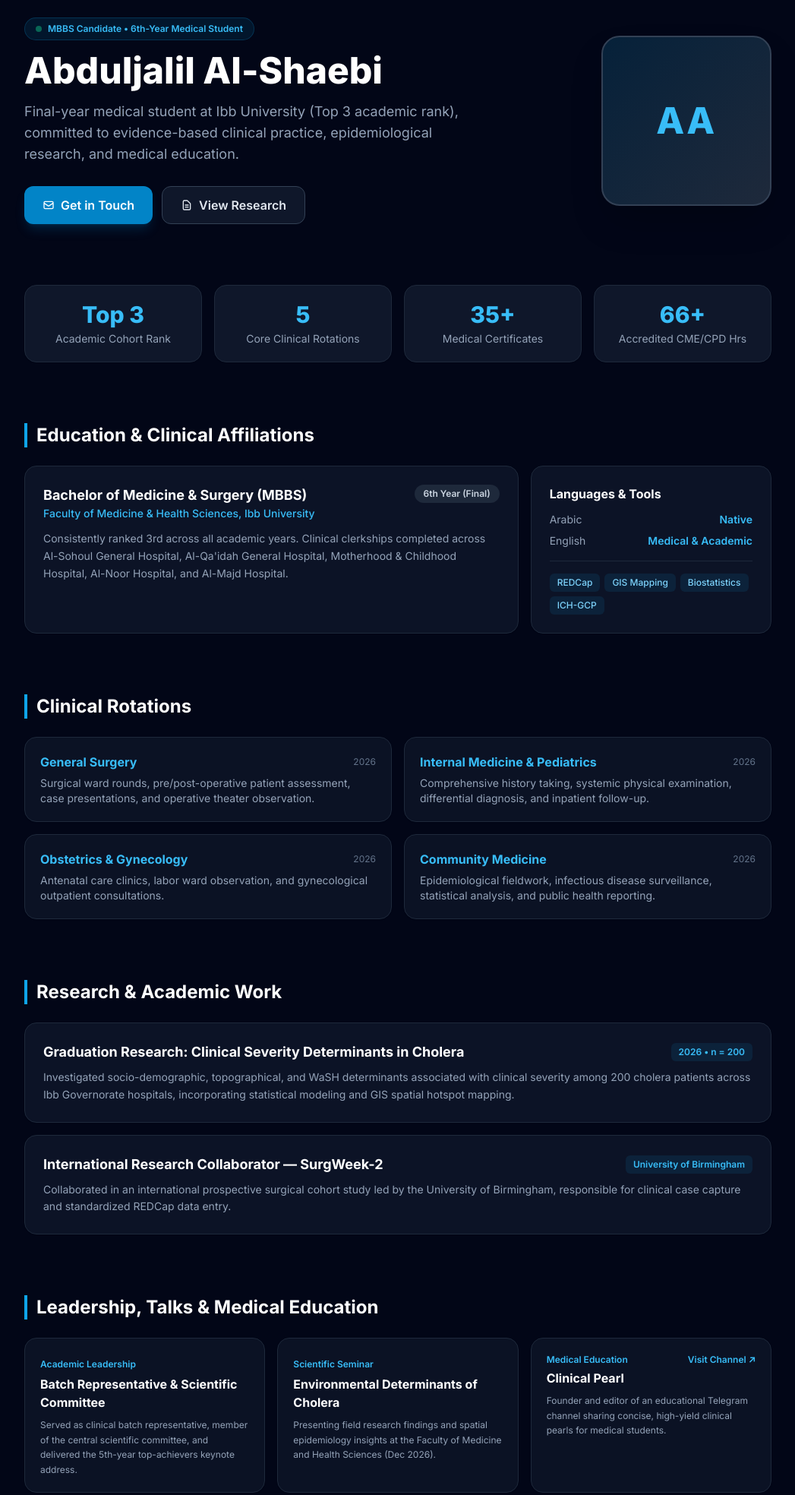
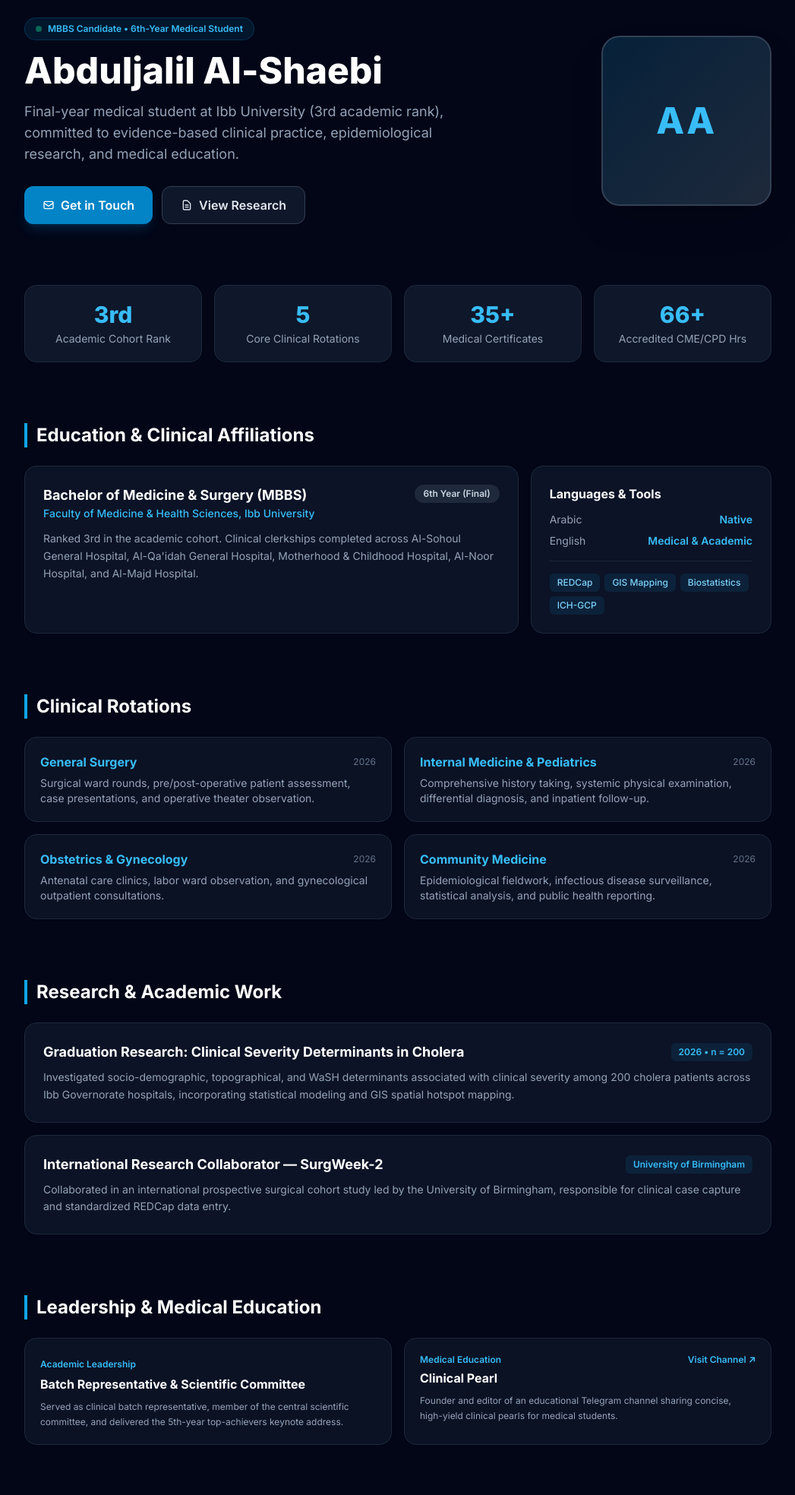
Before and after one commit to Abduljalil-CV/Abduljalil-CV, a plain HTML site: page index.html in a window 1280 px wide. Shown: the part 120-2088 px from the top of the page at 76% size, without its empty margins (116-1163 px from the left). Drawn offline with nearby package versions, Linux system fonts and the light colour scheme.

Commit message:
Update index.html

```diff
--- a/index.html
+++ b/index.html
@@ -4,12 +4,12 @@
   <meta charset="UTF-8" />
   <meta name="viewport" content="width=device-width, initial-scale=1.0" />
   <title>Abduljalil Al-Shaebi | MBBS Candidate & Medical Researcher</title>
-  <meta name="description" content="Official academic and clinical portfolio of Abduljalil Al-Shaebi — 6th-Year Medical Student at Ibb University, Top 3 Academic Rank, Clinical & Public Health Researcher." />
+  <meta name="description" content="Official academic and clinical portfolio of Abduljalil Al-Shaebi — 6th-Year Medical Student at Ibb University, 3rd Academic Rank, Clinical & Public Health Researcher." />
 
   <!-- Open Graph / معاينة الرابط على واتساب وتليجرام ولينكدإن -->
   <meta property="og:type" content="profile" />
   <meta property="og:title" content="Abduljalil Al-Shaebi | Medical & Research Portfolio" />
-  <meta property="og:description" content="6th-Year Medical Student (MBBS Candidate) • Top 3 Academic Rank • Public Health & Surgical Research Collaborator." />
+  <meta property="og:description" content="6th-Year Medical Student (MBBS Candidate) • 3rd Academic Rank • Public Health & Surgical Research Collaborator." />
   <meta property="og:url" content="https://abduljalil-alshaebi.vercel.app" />
   <meta name="twitter:card" content="summary" />
 
@@ -118,9 +118,9 @@
       </h1>
 
       <p class="text-slate-600 dark:text-slate-400 text-base md:text-lg leading-relaxed mb-7 max-w-xl mx-auto md:mx-0"
-         data-en="Final-year medical student at Ibb University (Top 3 academic rank), committed to evidence-based clinical practice, epidemiological research, and medical education."
+         data-en="Final-year medical student at Ibb University (3rd academic rank), committed to evidence-based clinical practice, epidemiological research, and medical education."
          data-ar="طالب طب بشري في السنة النهائية بجامعة إب (الثالث على الدفعة)، مهتم بالممارسة السريرية المبنية على البراهين، الأبحاث الوبائية، والتعليم الطبي.">
-        Final-year medical student at Ibb University (Top 3 academic rank), committed to evidence-based clinical practice, epidemiological research, and medical education.
+        Final-year medical student at Ibb University (3rd academic rank), committed to evidence-based clinical practice, epidemiological research, and medical education.
       </p>
 
       <div class="flex flex-wrap justify-center md:justify-start gap-3">
@@ -146,7 +146,7 @@
   <section class="max-w-5xl mx-auto px-5 pb-10 fade-section">
     <div class="grid grid-cols-2 md:grid-cols-4 gap-4">
       <div class="p-5 rounded-2xl bg-white dark:bg-slate-900 border border-slate-200 dark:border-slate-800 text-center shadow-sm">
-        <div class="text-2xl md:text-3xl font-extrabold text-sky-600 dark:text-sky-400" data-en="Top 3" data-ar="الثالث">Top 3</div>
+        <div class="text-2xl md:text-3xl font-extrabold text-sky-600 dark:text-sky-400" data-en="3rd" data-ar="الثالث">3rd</div>
         <div class="text-xs md:text-sm text-slate-500 dark:text-slate-400 mt-1" data-en="Academic Cohort Rank" data-ar="الترتيب على الدفعة">Academic Cohort Rank</div>
       </div>
       <div class="p-5 rounded-2xl bg-white dark:bg-slate-900 border border-slate-200 dark:border-slate-800 text-center shadow-sm">
@@ -178,9 +178,9 @@
           <span class="text-xs font-semibold px-3 py-1 rounded-full bg-slate-100 dark:bg-slate-800 text-slate-600 dark:text-slate-300" data-en="6th Year (Final)" data-ar="المستوى السادس (النهائي)">6th Year (Final)</span>
         </div>
         <p class="text-sm text-slate-600 dark:text-slate-400 leading-relaxed mt-3"
-           data-en="Consistently ranked 3rd across all academic years. Clinical clerkships completed across Al-Sohoul General Hospital, Al-Qa'idah General Hospital, Motherhood & Childhood Hospital, Al-Noor Hospital, and Al-Majd Hospital."
-           data-ar="حاصل على الترتيب الثالث على الدفعة طوال سنوات الدراسة. أتممت التدريب السريري في مستشفيات: السحول العام، القاعدة العام، الأمومة والطفولة، النور، والمجد.">
-          Consistently ranked 3rd across all academic years. Clinical clerkships completed across Al-Sohoul General Hospital, Al-Qa'idah General Hospital, Motherhood & Childhood Hospital, Al-Noor Hospital, and Al-Majd Hospital.
+           data-en="Ranked 3rd in the academic cohort. Clinical clerkships completed across Al-Sohoul General Hospital, Al-Qa'idah General Hospital, Motherhood & Childhood Hospital, Al-Noor Hospital, and Al-Majd Hospital."
+           data-ar="حاصل على الترتيب الثالث على الدفعة. أتممت التدريب السريري في مستشفيات: السحول العام، القاعدة العام، الأمومة والطفولة، النور، والمجد.">
+          Ranked 3rd in the academic cohort. Clinical clerkships completed across Al-Sohoul General Hospital, Al-Qa'idah General Hospital, Motherhood & Childhood Hospital, Al-Noor Hospital, and Al-Majd Hospital.
         </p>
       </div>
 
@@ -272,21 +272,15 @@
     </div>
   </section>
 
-  <!-- القيادة والأنشطة والتعليم الطبي -->
+  <!-- القيادة والتعليم الطبي -->
   <section id="leadership" class="max-w-5xl mx-auto px-5 py-10 fade-section">
     <h2 class="text-2xl font-bold text-slate-900 dark:text-white mb-6 border-s-4 border-sky-500 ps-3"
-        data-en="Leadership, Talks & Medical Education" data-ar="القيادة والندوات والتعليم الطبي">Leadership, Talks & Medical Education</h2>
-    <div class="grid md:grid-cols-3 gap-4">
+        data-en="Leadership & Medical Education" data-ar="القيادة والتعليم الطبي">Leadership & Medical Education</h2>
+    <div class="grid md:grid-cols-2 gap-4">
       <div class="p-5 rounded-2xl bg-white dark:bg-slate-900/70 border border-slate-200 dark:border-slate-800 shadow-sm">
         <span class="text-xs font-semibold text-sky-600 dark:text-sky-400" data-en="Academic Leadership" data-ar="قيادة طلابية">Academic Leadership</span>
         <h3 class="font-bold text-slate-900 dark:text-white mt-1 mb-2" data-en="Batch Representative & Scientific Committee" data-ar="ممثل الدفعة واللجنة العلمية">Batch Representative & Scientific Committee</h3>
         <p class="text-xs text-slate-600 dark:text-slate-400 leading-relaxed" data-en="Served as clinical batch representative, member of the central scientific committee, and delivered the 5th-year top-achievers keynote address." data-ar="ممثل الدفعة السريري سابقاً، عضو اللجنة العلمية المركزية، وإلقاء كلمة الأوائل في السنة الخامسة.">Served as clinical batch representative, member of the central scientific committee, and delivered the 5th-year top-achievers keynote address.</p>
-      </div>
-
-      <div class="p-5 rounded-2xl bg-white dark:bg-slate-900/70 border border-slate-200 dark:border-slate-800 shadow-sm">
-        <span class="text-xs font-semibold text-sky-600 dark:text-sky-400" data-en="Scientific Seminar" data-ar="ندوة علمية">Scientific Seminar</span>
-        <h3 class="font-bold text-slate-900 dark:text-white mt-1 mb-2" data-en="Environmental Determinants of Cholera" data-ar="المحددات البيئية للكوليرا">Environmental Determinants of Cholera</h3>
-        <p class="text-xs text-slate-600 dark:text-slate-400 leading-relaxed" data-en="Presenting field research findings and spatial epidemiology insights at the Faculty of Medicine and Health Sciences (Dec 2026)." data-ar="عرض نتائج البحث الميداني والتحليل الوبائي المكاني في كلية الطب والعلوم الصحية (ديسمبر 2026).">Presenting field research findings and spatial epidemiology insights at the Faculty of Medicine and Health Sciences (Dec 2026).</p>
       </div>
 
       <a href="https://t.me/Clinicalpearls12" target="_blank" class="group block p-5 rounded-2xl bg-white dark:bg-slate-900/70 border border-slate-200 dark:border-slate-800 hover:border-sky-500/60 shadow-sm transition">
```
